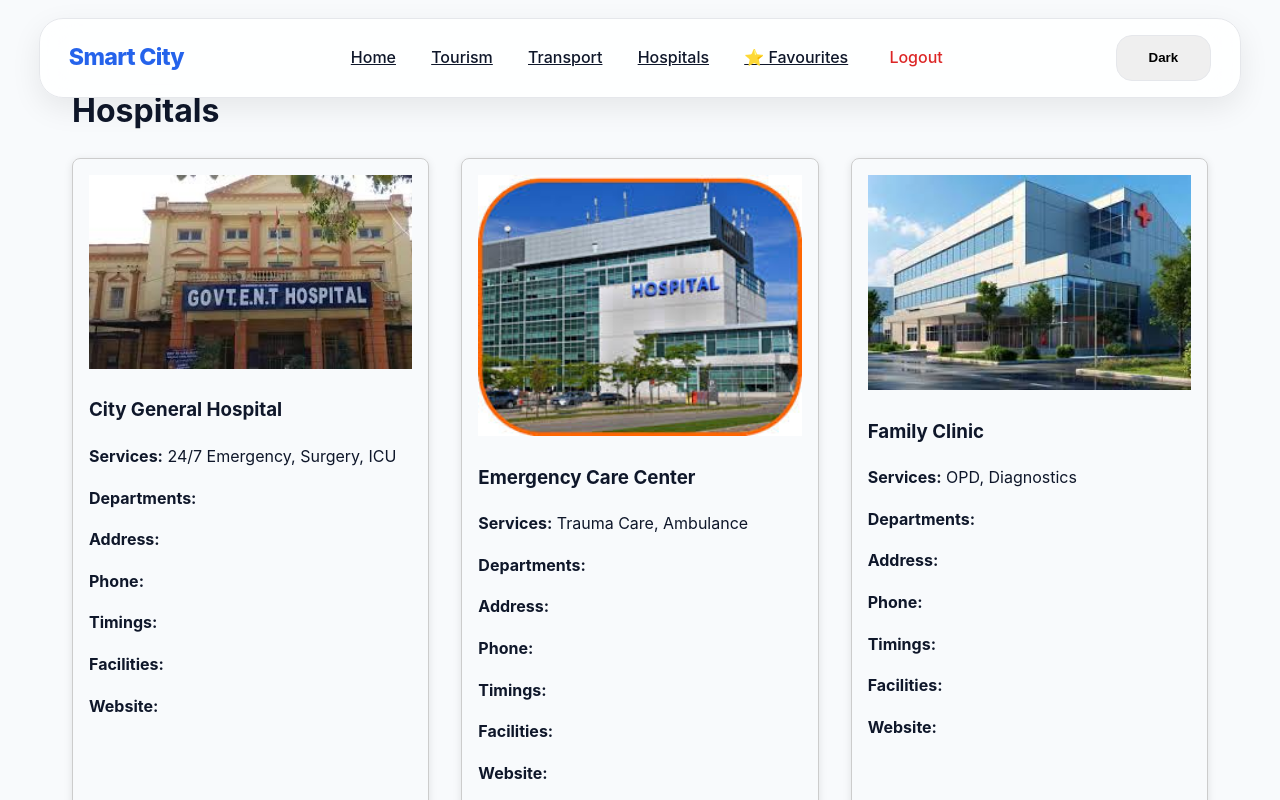
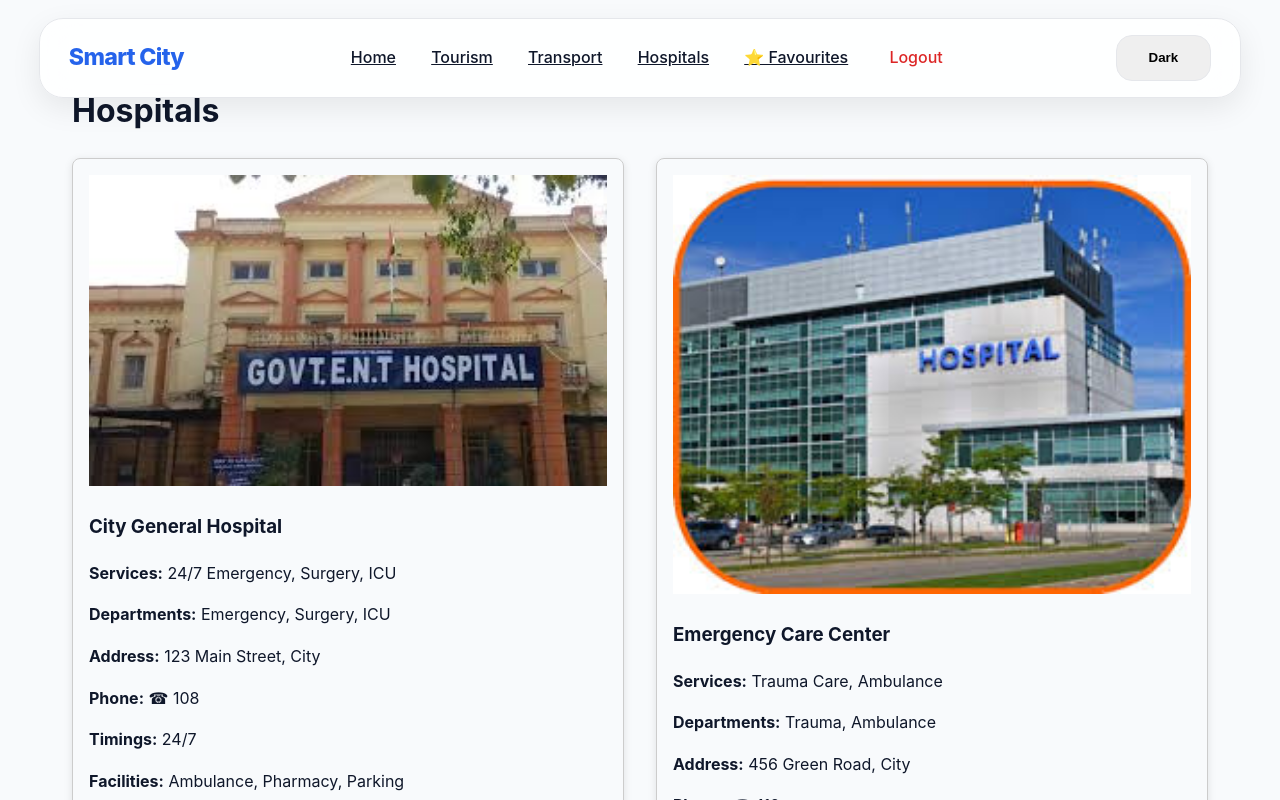
Before and after one commit to Bashith07/project6, a Next.js app: page /hospitals in a window 1280 px wide. Shown: the top 800 px of the page. Built offline with nearby package versions, Linux system fonts and the light colour scheme; sample sign-in values are in the browser's storage.

Commit message:
Update hospitalData.ts

```diff
--- a/src/data/hospitalData.ts
+++ b/src/data/hospitalData.ts
@@ -1,23 +1,39 @@
-export const hospitals = [
+export type Hospital = {
+  id: number;
+  name: string;
+  image: string;
+  services: string;
+  departments?: string[];
+  address?: string;
+  phone?: string;
+  timings?: string;
+  facilities?: string;
+  website?: string;
+};
+
+export const hospitals: Hospital[] = [
   {
     id: 1,
     name: "City General Hospital",
     image: "/images/hospitals/general.jpg",
     services: "24/7 Emergency, Surgery, ICU",
-    contact: "☎ 108"
+    departments: ["Emergency", "Surgery", "ICU"],
+    address: "123 Main Street, City",
+    phone: "☎ 108",
+    timings: "24/7",
+    facilities: "Ambulance, Pharmacy, Parking",
+    website: "https://cityhospital.example.com",
   },
   {
     id: 2,
     name: "Emergency Care Center",
     image: "/images/hospitals/emergency.jpg",
     services: "Trauma Care, Ambulance",
-    contact: "☎ 112"
+    departments: ["Trauma", "Ambulance"],
+    address: "456 Green Road, City",
+    phone: "☎ 112",
+    timings: "24/7",
+    facilities: "Parking, Pharmacy",
+    website: "https://emergencycare.example.com",
   },
-  {
-    id: 3,
-    name: "Family Clinic",
-    image: "/images/hospitals/clinic.jpg",
-    services: "OPD, Diagnostics",
-    contact: "☎ 044-123456"
-  }
 ];
```
